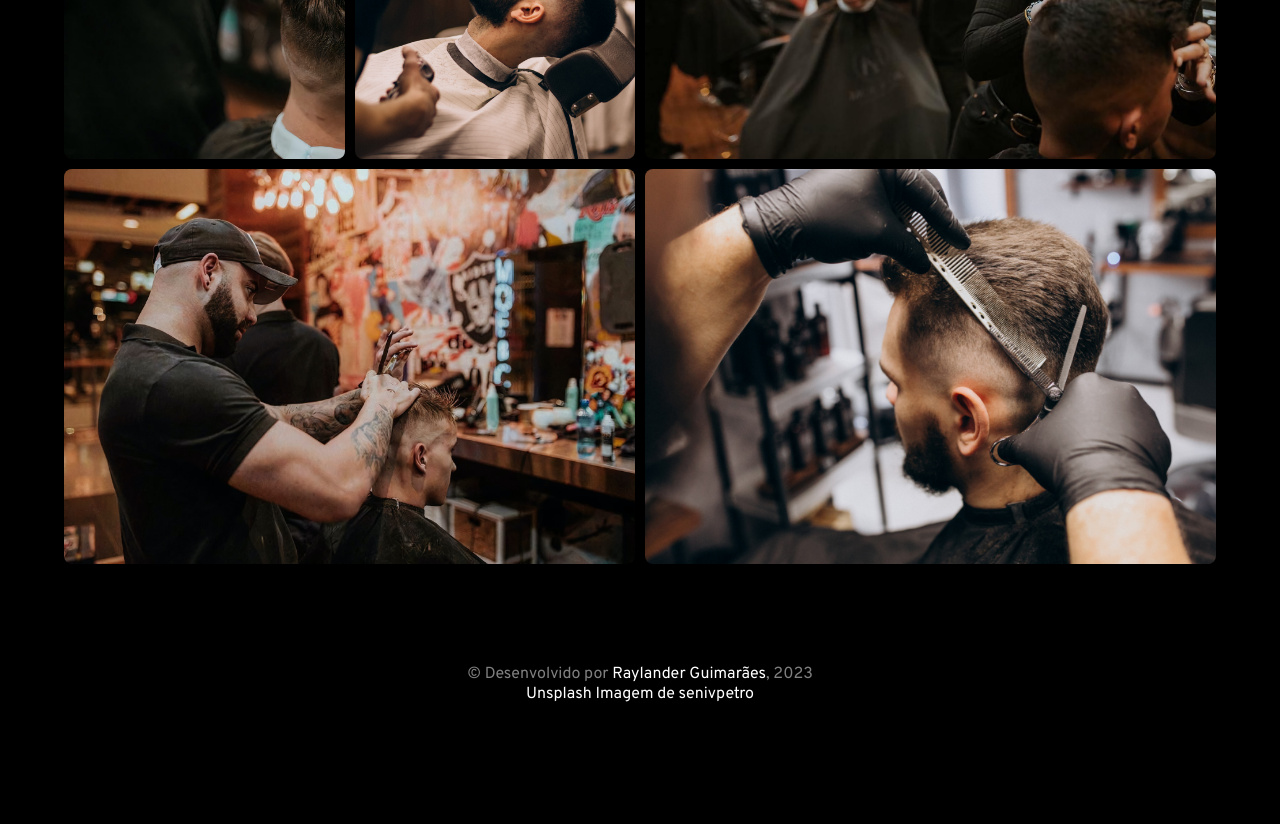
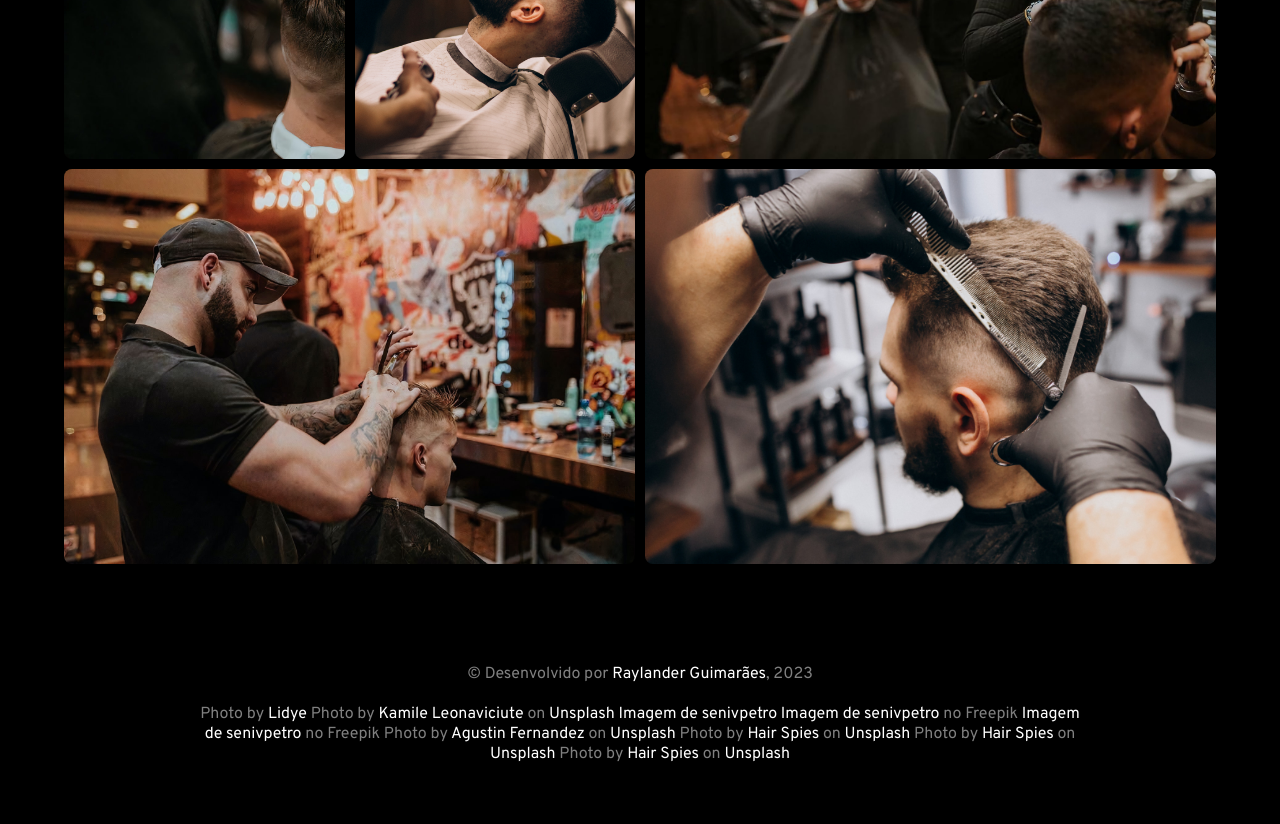
Before and after one commit to raylanderguimaraes/barbearia, a plain HTML site: page index.html in a window 1280 px wide. Shown: the part 1878-2702 px from the top of the page. Before the commit the page ends 2622 px from the top, so only its background shows below. Drawn offline with nearby package versions, Linux system fonts and the light colour scheme.

Commit message:
adiciona links referencia fotos

```diff
--- a/index.html
+++ b/index.html
@@ -80,9 +80,15 @@
 
                 <div class="social-links">
                     <ul>
-                        <a href="#"><li><i class="fa fa-instagram"></i></li></a>
-                        <a href="#"><li><i class="fa fa-facebook"></i></li></a>
-                        <a href="#"><li><i class="fa fa-whatsapp"></i></li></a>
+                        <a href="#">
+                            <li><i class="fa fa-instagram"></i></li>
+                        </a>
+                        <a href="#">
+                            <li><i class="fa fa-facebook"></i></li>
+                        </a>
+                        <a href="#">
+                            <li><i class="fa fa-whatsapp"></i></li>
+                        </a>
 
                     </ul>
                 </div>
@@ -135,17 +141,68 @@
     <footer class="footer">
 
         &copy Desenvolvido por <a href="https://www.instagram.com/ray_prog/" target="_blank"
-            style="cursor: pointer;">Raylander Guimarães</a>, 2023 <br>
-        <a href="https://unsplash.com/photos/wKo5Rzv0_aM?utm_source=unsplash&utm_medium=referral&utm_content=creditCopyText"
-            target="_blank">Unsplash</a>
+            style="cursor: pointer;">Raylander Guimarães</a>, 2023
 
 
-        <a href="https://br.freepik.com/fotos-gratis/jovem-na-barbearia-aparando-cabelo_12804095.htm#query=barbeiro&position=2&from_view=keyword"
-            target="_blank">Imagem
-            de senivpetro</a>
-    </footer>
+        <div class="photos-links">
 
 
+            Photo by <a
+                href="https://unsplash.com/@1ncreased?utm_source=unsplash&utm_medium=referral&utm_content=creditCopyText"
+                target="_blank">Lidye</a>
+
+            Photo by <a
+                href="https://unsplash.com/@kamileleo?utm_source=unsplash&utm_medium=referral&utm_content=creditCopyText"
+                target="_blank">Kamile
+                Leonaviciute</a> on <a
+                href="https://unsplash.com/photos/wKo5Rzv0_aM?utm_source=unsplash&utm_medium=referral&utm_content=creditCopyText"
+                target="_blank">Unsplash</a>
+
+
+            <a href="https://br.freepik.com/fotos-gratis/jovem-na-barbearia-aparando-cabelo_12804095.htm#query=barbeiro&position=2&from_view=keyword"
+                target="_blank">Imagem
+                de senivpetro</a>
+
+
+            <a href="https://br.freepik.com/fotos-gratis/cliente-fazendo-o-corte-de-cabelo-em-um-salao-de-barbearia_7377577.htm#query=barbearia&position=3&from_view=search&track=sph"
+                target="_blank">Imagem
+                de senivpetro</a> no Freepik
+
+            <a href="https://br.freepik.com/fotos-gratis/homem-em-um-salao-de-barbearia-fazendo-o-corte-de-cabelo-e-barba_7377929.htm#query=barbearia&position=10&from_view=search&track=sph"
+                target="_blank">Imagem
+                de senivpetro</a> no Freepik
+
+            Photo by <a
+                href="https://unsplash.com/@agustinfernandez?utm_source=unsplash&utm_medium=referral&utm_content=creditCopyText"
+                target="_blank">Agustin
+                Fernandez</a> on <a
+                href="https://unsplash.com/photos/1Pmp9uxK8X8?utm_source=unsplash&utm_medium=referral&utm_content=creditCopyText"
+                target="_blank">Unsplash</a>
+
+
+            Photo by <a
+                href="https://unsplash.com/@hairspies?utm_source=unsplash&utm_medium=referral&utm_content=creditCopyText"
+                target="_blank">Hair
+                Spies</a> on <a
+                href="https://unsplash.com/photos/lmZ_JVfbmY4?utm_source=unsplash&utm_medium=referral&utm_content=creditCopyText"
+                target="_blank">Unsplash</a>
+
+            Photo by <a
+                href="https://unsplash.com/@hairspies?utm_source=unsplash&utm_medium=referral&utm_content=creditCopyText"
+                target="_blank">Hair
+                Spies</a> on <a
+                href="https://unsplash.com/photos/ClilMdu189E?utm_source=unsplash&utm_medium=referral&utm_content=creditCopyText"
+                target="_blank">Unsplash</a>
+
+
+            Photo by <a
+                href="https://unsplash.com/@hairspies?utm_source=unsplash&utm_medium=referral&utm_content=creditCopyText"
+                target="_blank">Hair
+                Spies</a> on <a
+                href="https://unsplash.com/photos/5P_DABYHK1A?utm_source=unsplash&utm_medium=referral&utm_content=creditCopyText"
+                target="_blank">Unsplash</a>
+        </div>
+    </footer>
 
     <script src="https://unpkg.com/scrollreveal"></script>
     <script src="https://unpkg.com/phosphor-icons"></script>
--- a/style.css
+++ b/style.css
@@ -318,6 +318,12 @@ h2 {
     color: gray;
 }
 
+.photos-links {
+    margin: 20px auto ;
+    width: 900px;
+
+}
+
 
 
 
@@ -546,9 +552,13 @@ h2 {
     }
 
 
+/* ================FOOTER=============== */
 
+.photos-links {
+    margin: 20px auto ;
+    width: 350px;
 
-
+}
 
 
 
```
